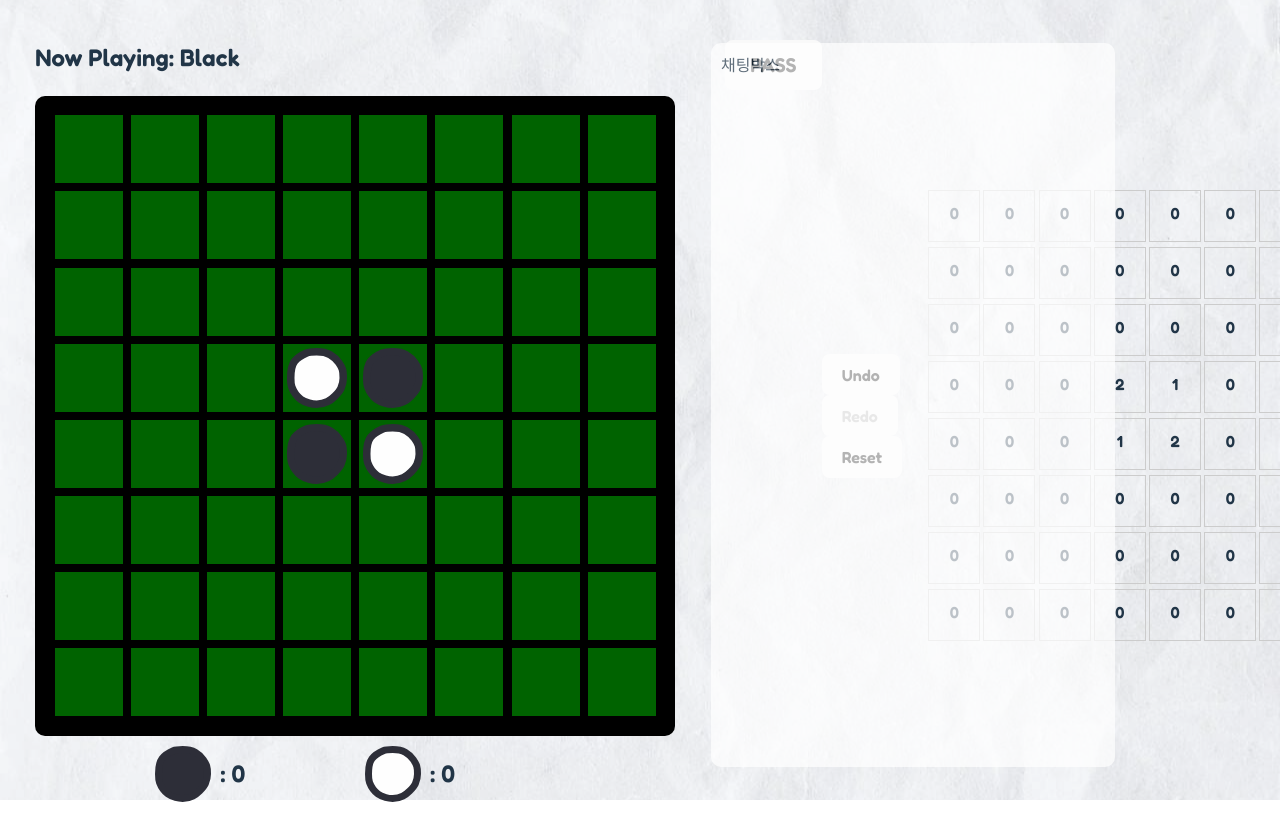
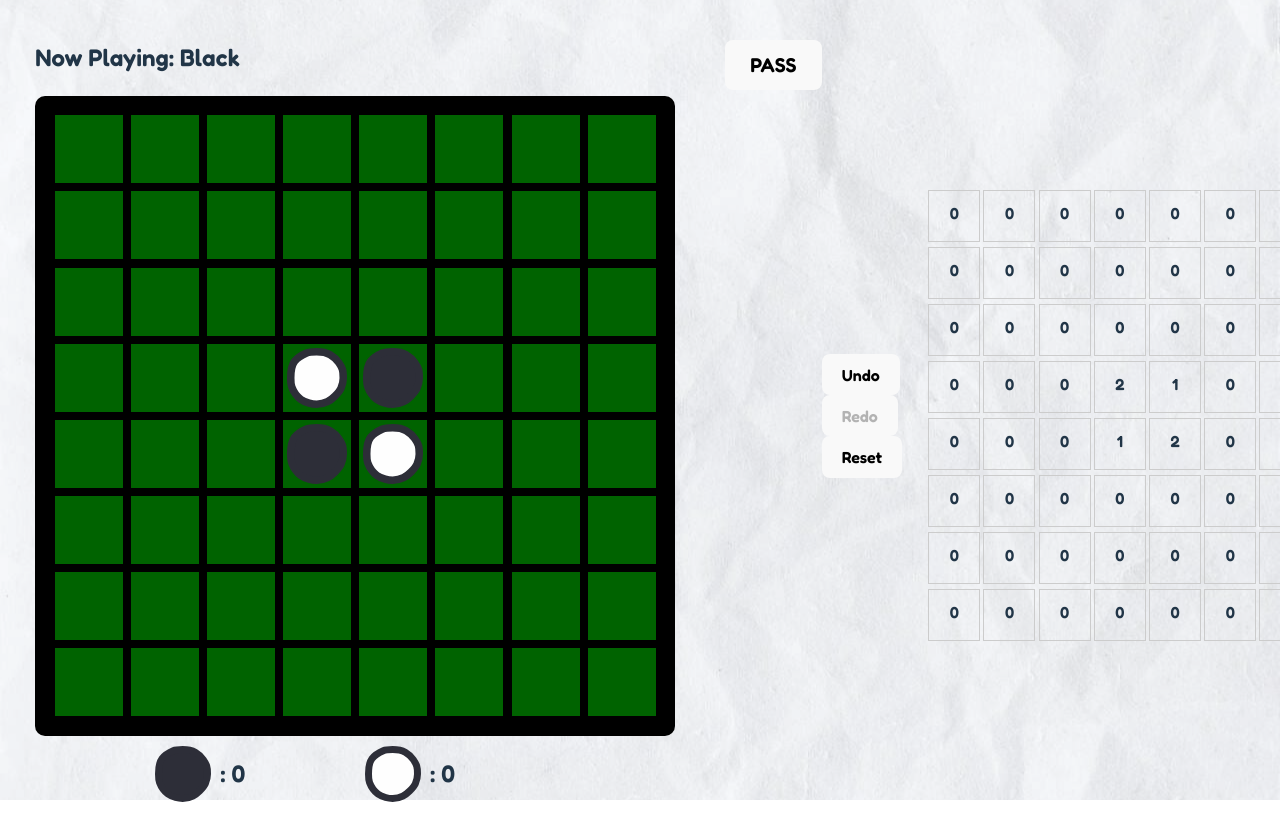
Before and after one commit to MinKonKim/Othello_project, a React (Vite) app in the folder frontend/: page /game/dev in a window 1280 px wide. Shown: the top 822 px of the page. Built offline with nearby package versions, Linux system fonts and the light colour scheme.

Commit message:
2023.12.21

```diff
--- a/frontend/src/Gothello/index.tsx
+++ b/frontend/src/Gothello/index.tsx
@@ -99,7 +99,6 @@ const Gothello = ({ board }: GothelloProps) => {
             />
           </ButtonContainer>
         </CenterSection>
-        <Chatbox />
       </Container>
     </>
   );
--- a/frontend/src/Start/components/SettingMenu.tsx
+++ b/frontend/src/Start/components/SettingMenu.tsx
@@ -59,7 +59,6 @@ const ToggleSwitchSlider = styled.span`
  * 4.
  *
  *
- *
  */
 const SettingMenu = () => {
   const [isChecked, setIsChecked] = useState(false);
--- a/frontend/src/Start/index.tsx
+++ b/frontend/src/Start/index.tsx
@@ -28,7 +28,6 @@ const StartPage: React.FC = () => {
           <StartButton />
         </ButtonWrapper>
       </LeftSide>
-      <Chatbox />
     </div>
   );
 };
```
Also changed, not shown: 1 other file (tests, documents, lock files or other folders).
